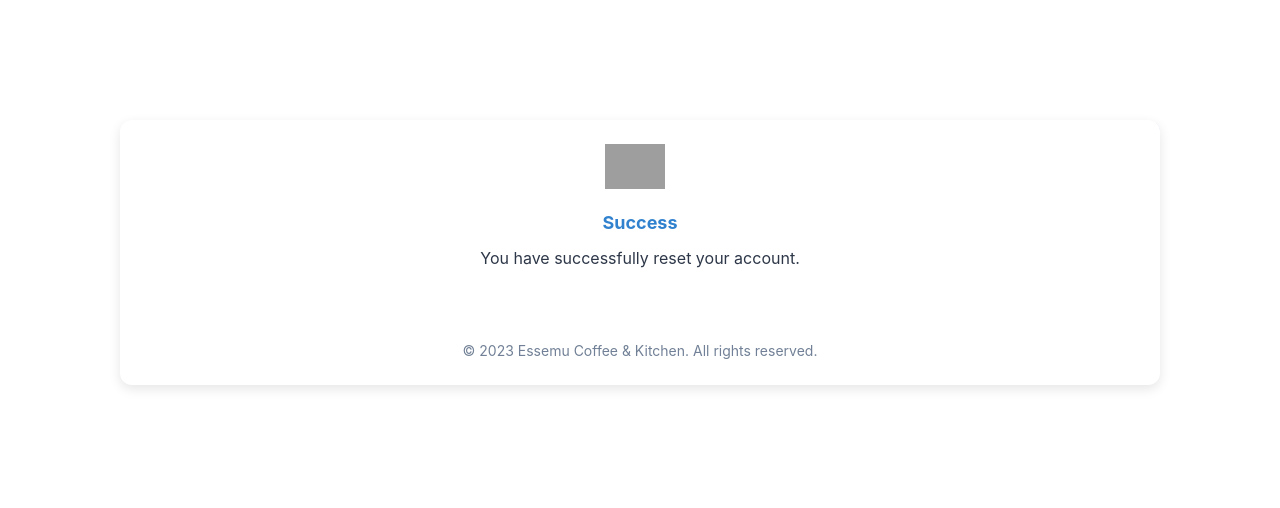
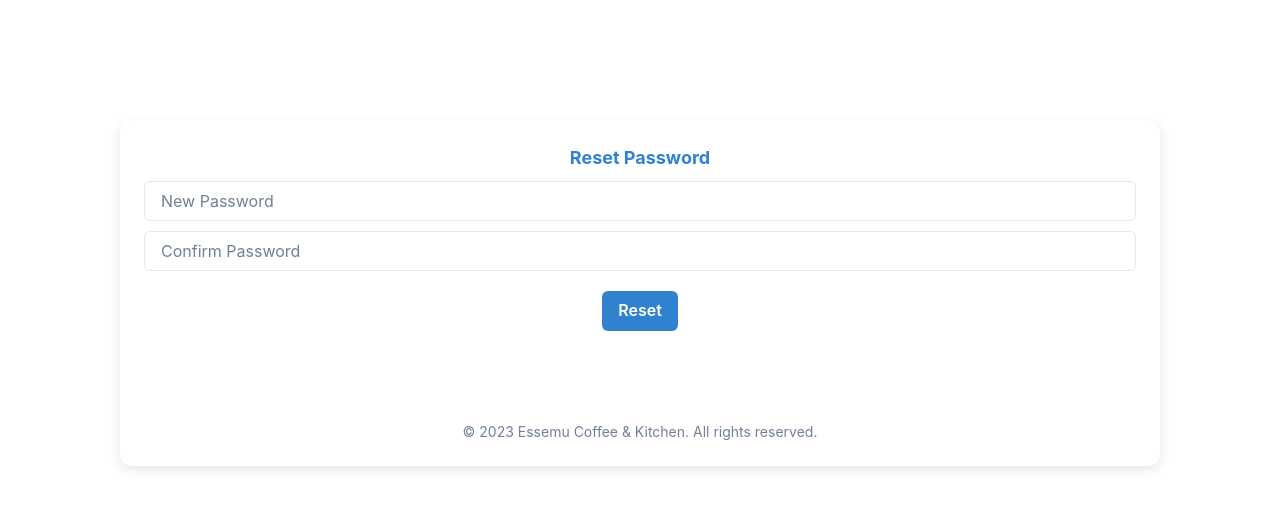
Before and after one commit to DobelD/essemu-landingpage, a Next.js app: page /reset in a window 1280 px wide. Shown: the top 508 px of the page. Built offline with nearby package versions, Linux system fonts and the light colour scheme; grey boxes are pictures that could not be loaded.

Commit message:
form reset

```diff
--- a/app/components/CardReset.tsx
+++ b/app/components/CardReset.tsx
@@ -1,13 +1,58 @@
+import { useState } from 'react';
 import Head from 'next/head';
+import { useRouter } from "next/router";
 import {
     Box,
     Flex,
     Image,
-    Text
+    Text,
+    Input,
+    Button,
+    Alert,
+    AlertIcon,
 } from '@chakra-ui/react';
+
+import { createClient } from "@supabase/supabase-js";
+const supabase = createClient("https://yccxlnodtgrnbcfdjqcg.supabase.co", "eyJhbGciOiJIUzI1NiIsInR5cCI6IkpXVCJ9.eyJpc3MiOiJzdXBhYmFzZSIsInJlZiI6InljY3hsbm9kdGdybmJjZmRqcWNnIiwicm9sZSI6ImFub24iLCJpYXQiOjE2NzczMDg1MTgsImV4cCI6MTk5Mjg4NDUxOH0.-NHr0UdUhoSZPOhXfEO6uYiUmsWpuYCXpYQrdzZppbs");
 
 export default function CardReset() {
     const doneImage = "https://img.uxwing.com/wp-content/themes/uxwing/download/checkmark-cross/done-icon.svg";
+    const [newPassword, setNewPassword] = useState('');
+    const [confirmPassword, setConfirmPassword] = useState('');
+    const [error, setError] = useState<string | null>(null);
+    const [success, setSuccess] = useState(false);
+
+    const handleResetPassword = async () => {
+        const router = useRouter();
+        try {
+            if (newPassword === '' || confirmPassword === '') {
+                setError('Password cannot be empty.');
+                return;
+            }
+            if (newPassword.length < 6) {
+                setError('Password must be at least 6 characters long.');
+                return;
+            }
+            if (newPassword !== confirmPassword) {
+                setError('Passwords do not match.');
+                return;
+            }
+
+            const { error } = await supabase.auth.updateUser({
+                password: newPassword,
+            });
+            router.push("/success");
+
+            if (error) {
+                throw new Error(error.message);
+            }
+
+            setSuccess(true);
+        } catch (error) {
+            // setError(error!.message!);
+        }
+    };
+
     return (
         <>
             <Head>
@@ -25,7 +70,6 @@ export default function CardReset() {
                 position="relative"
                 overflow="hidden"
                 textAlign="center"
-
             >
                 <svg
                     xmlns="http://www.w3.org/2000/svg"
@@ -38,17 +82,32 @@ export default function CardReset() {
                     ></path>
                 </svg>
 
-                <Flex alignItems="center" marginBottom="20px" justifyContent="center">
-                    <Image src={doneImage} alt="Checklist" width="60px" marginRight="10px" />
-
-                </Flex>
+                {error && (
+                    <Alert status="error" marginBottom="20px">
+                        <AlertIcon />
+                        {error}
+                    </Alert>
+                )}
                 <Text fontSize="lg" fontWeight="bold" color="blue.500" marginBottom="10px" alignItems="center" justifyContent="center">
-                    Success
+                    Reset Password
                 </Text>
-                <Text fontSize="md" color="gray.700" marginBottom="70px" alignItems="center" justifyContent="center">
-                    You have successfully reset your account.
-                </Text>
-
+                <Input
+                    type="password"
+                    placeholder="New Password"
+                    value={newPassword}
+                    onChange={(e) => setNewPassword(e.target.value)}
+                    marginBottom="10px"
+                />
+                <Input
+                    type="password"
+                    placeholder="Confirm Password"
+                    value={confirmPassword}
+                    onChange={(e) => setConfirmPassword(e.target.value)}
+                    marginBottom="20px"
+                />
+                <Button colorScheme="blue" onClick={handleResetPassword} marginBottom="70px">
+                    Reset
+                </Button>
                 <Text fontSize="sm" color="gray.500" marginTop="20px" alignItems="center" justifyContent="center">
                     © 2023 Essemu Coffee & Kitchen. All rights reserved.
                 </Text>
--- a/package.json
+++ b/package.json
@@ -14,9 +14,11 @@
     "@chakra-ui/react": "^2.7.1",
     "@emotion/react": "^11.11.1",
     "@emotion/styled": "^11.11.0",
+    "@supabase/supabase-js": "^2.26.0",
     "@types/node": "20.3.3",
     "@types/react": "18.2.14",
     "@types/react-dom": "18.2.6",
+    "dotenv": "^16.3.1",
     "eslint": "8.44.0",
     "eslint-config-next": "13.4.7",
     "framer-motion": "^10.12.18",
@@ -24,6 +26,8 @@
     "react": "18.2.0",
     "react-dom": "18.2.0",
     "react-icons": "^4.10.1",
+    "react-router-dom": "^6.14.1",
+    "supabase": "^1.75.3",
     "typescript": "5.1.6"
   }
 }
```
Also changed, not shown: app/components/Success.tsx (added, +57 -0 lines), app/success/layout.tsx (added, +18 -0 lines), app/success/page.tsx (added, +9 -0 lines), 1 other file (tests, documents, lock files or other folders).
